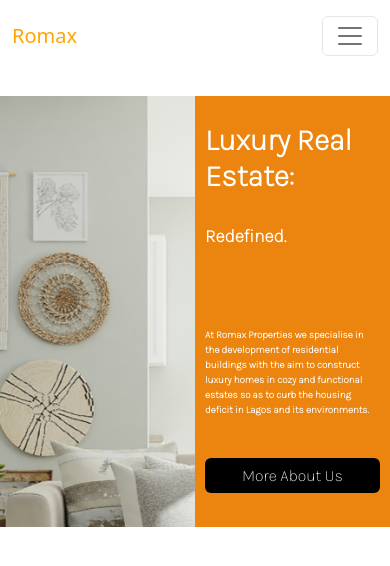
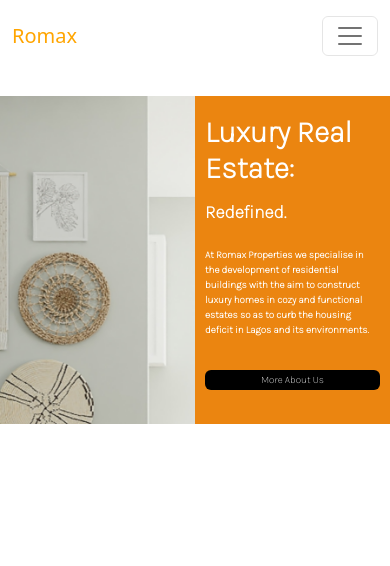
Before and after one commit to Royal-tek/romax-app, a Vue app: page / in a window 390 px wide. Shown: the top 566 px of the page. Built offline with nearby package versions, Linux system fonts and the light colour scheme.

Commit message:
Initial Commit

```diff
--- a/src/components/Navbar.vue
+++ b/src/components/Navbar.vue
@@ -26,9 +26,6 @@
                 <router-link to="/projects" :class="{active : $route.name == 'Projects'}" class="nav-link">Our Projects</router-link>
                 </li>
                 <li class="nav-item">
-                <router-link to="/blog" :class="{active : $route.name == 'Blog'}" class="nav-link">Blog</router-link>
-                </li>
-                <li class="nav-item">
                 <router-link to="/contact" :class="{active : $route.name == 'Contact'}" class="nav-link">Contact Us</router-link>
                 </li>
             </ul>
--- a/src/router/index.js
+++ b/src/router/index.js
@@ -22,11 +22,6 @@ const routes = [
     component: Projects
   },
   {
-    path: '/blog',
-    name: 'Blog',
-    component: Blog
-  },
-  {
     path: '/contact',
     name: 'Contact',
     component: Contact
--- a/src/views/Home.vue
+++ b/src/views/Home.vue
@@ -8,11 +8,11 @@
           </div>
           <div class="col-6" style="background-color:rgb(235,133,16);">
             <div class="right-part  text-white p-5">
-              <div class="mb-5" >
-              <h1 class="py-3" style="font-weight: bold; text-transform: capitalize; font-size: 60px;">Luxury real estate:</h1>
-              <h2 class="py-3" style="font-weight: bold; text-transform: capitalize; font-size: 40px;">Redefined.</h2>
+              <div class="mb-2" >
+              <h1 class="py-2" style="font-weight: bold; text-transform: capitalize; font-size: 60px;">Luxury real estate:</h1>
+              <h2 class="py-2" style="font-weight: bold; text-transform: capitalize; font-size: 40px;">Redefined.</h2>
               </div>
-              <p class="py-3" style="font-weight: 800; color: white; font-size: 20px;">At Romax Properties we specialise in the development of residential buildings with the aim to construct luxury homes in cozy and functional estates so as to curb the housing deficit in Lagos and its environments.</p>
+              <p class="py-2" style="font-weight: 800; color: white; font-size: 20px;">At Romax Properties we specialise in the development of residential buildings with the aim to construct luxury homes in cozy and functional estates so as to curb the housing deficit in Lagos and its environments.</p>
               <router-link to="/about" class="btn more-btn p-2 my-4"><span>More About Us</span></router-link>
             </div>
 
@@ -78,7 +78,8 @@ export default {
       font-size: 10px !important;
     }
     .more-btn{
-      padding: 4px !important;
+      padding: 1px 0 !important;
+      font-size: 10px;
     }
 
   }
```
